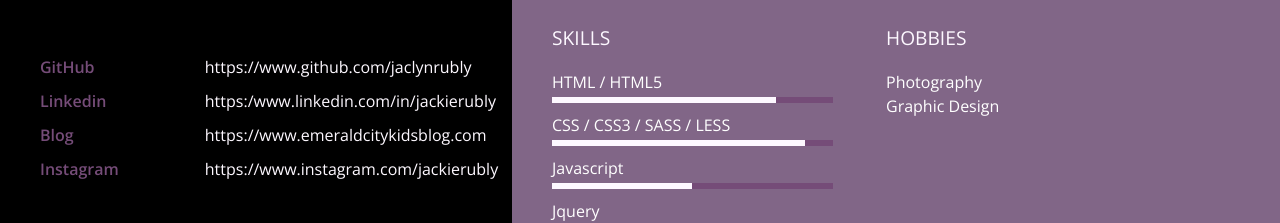
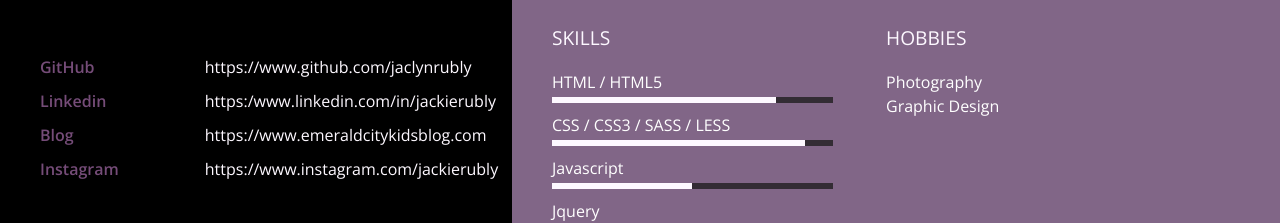
Before and after one commit to jaclynrubly/jackierubly.github.io, a plain HTML site: page index.html in a window 1280 px wide. Shown: the part 735-958 px from the top of the page. Drawn offline with nearby package versions, Linux system fonts and the light colour scheme.

Commit message:
Update style.css

```diff
--- a/css/style.css
+++ b/css/style.css
@@ -297,7 +297,7 @@ a {
   content: "";
   width: 100%;
   height: 6px;
-  background: #754C78;
+  background: #332C34;
   display: block;
   margin-top: 3px;
 }
```
